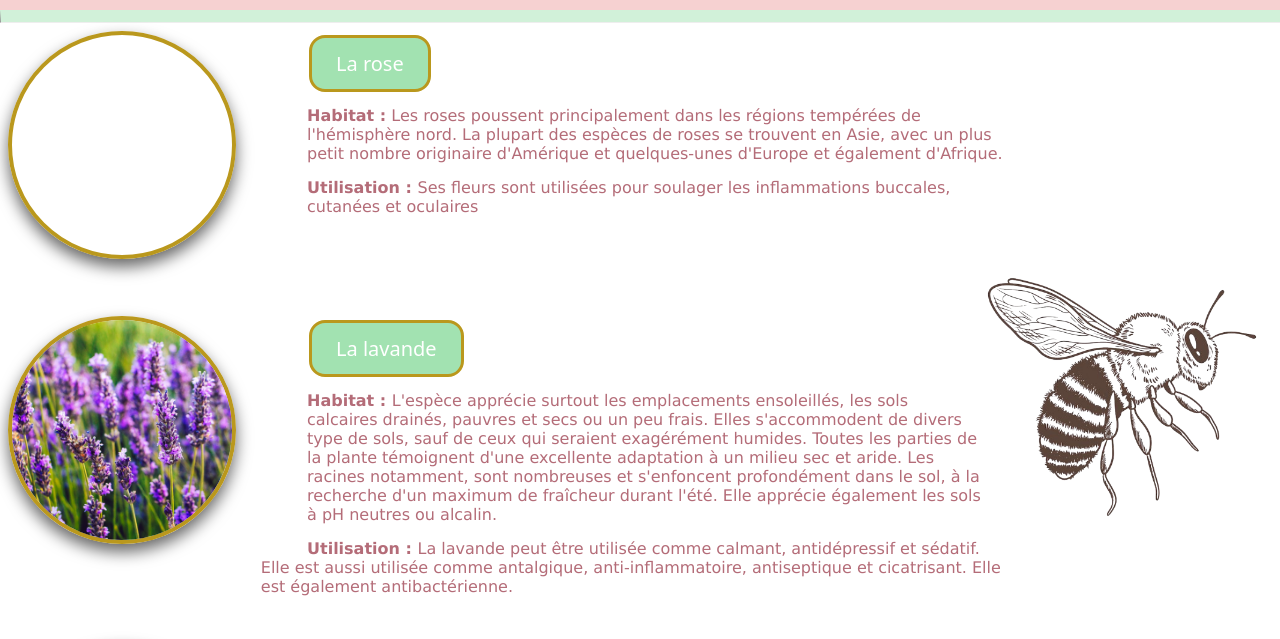
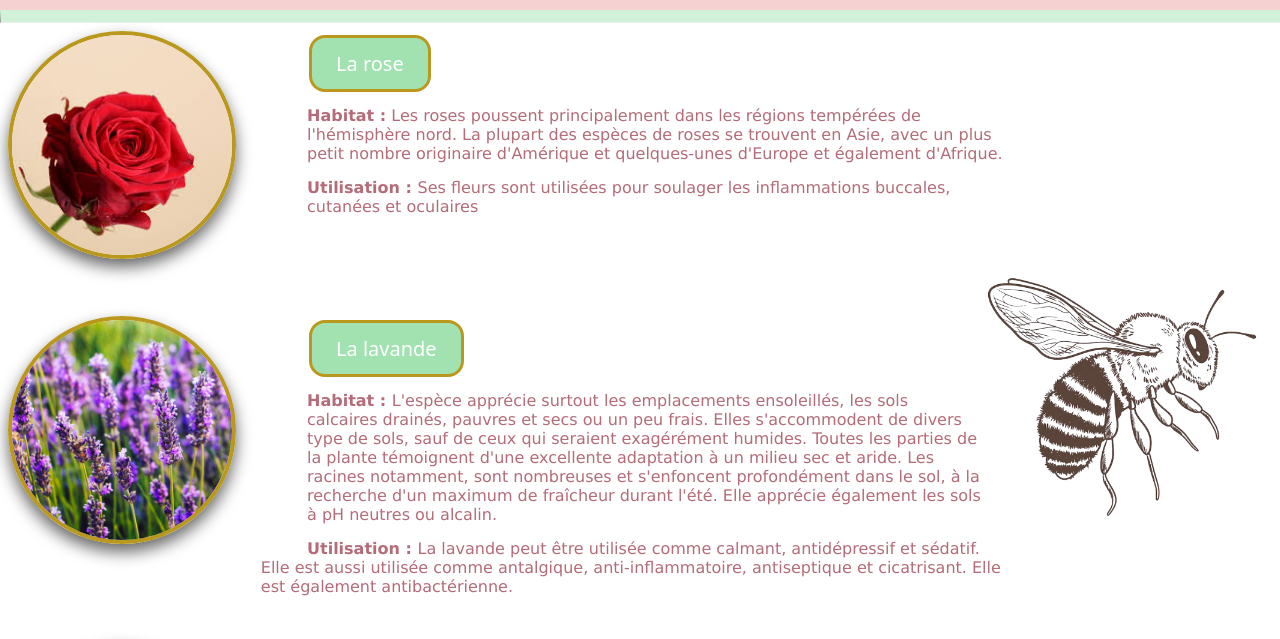
Before and after one commit to Christophe-sio/SitePlanteinfo, a plain HTML site: page index.html in a window 1280 px wide. Shown: the part 122-761 px from the top of the page. Drawn offline with Linux system fonts and the light colour scheme; files whose address does not match are found by name.

Commit message:
Update index.html

```diff
--- a/index.html
+++ b/index.html
@@ -52,7 +52,7 @@ img.papillon {
 
 <!--Fleurs-->
   <nav>
-    <img class="b" src="image/RoseImage.jpg" alt="Rose" width="250" height="200">
+    <img class="b" src="SitePlante/image/RoseImage.jpg" alt="Rose" width="250" height="200">
      <a href="#" class="button buttona">La rose</a>
      <p class="a"><b>  Habitat :</b> Les roses poussent principalement dans les
     régions tempérées de l'hémisphère nord. La plupart des espèces de roses se trouvent en Asie,
```
